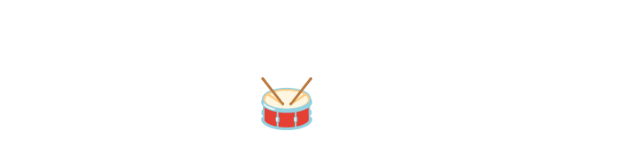
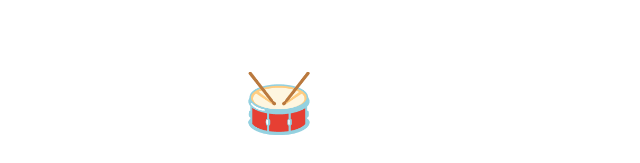
Before and after one commit to max-erdmann/drums.maxerdmann.at, a plain HTML site: page index.html in a window 1280 px wide. In both pictures the pointer is over the element 648 px from the left and 393 px from the top of the page. Shown: the part 288-451 px from the top of the page, without its empty margins (321-961 px from the left). Drawn offline with Linux system fonts and the light colour scheme.

Commit message:
Update style.css

```diff
--- a/style.css
+++ b/style.css
@@ -27,3 +27,8 @@ a:hover {
 h1 {
   font-size: 48px;
 }
+
+#snare:hover {
+  cursor: pointer;
+  transform: scale(1.2);
+}
```
